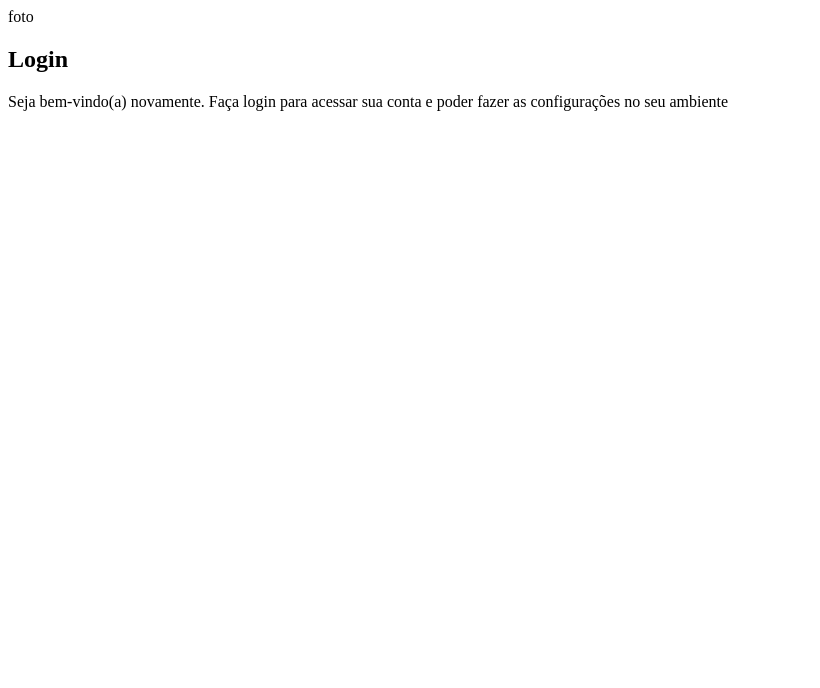
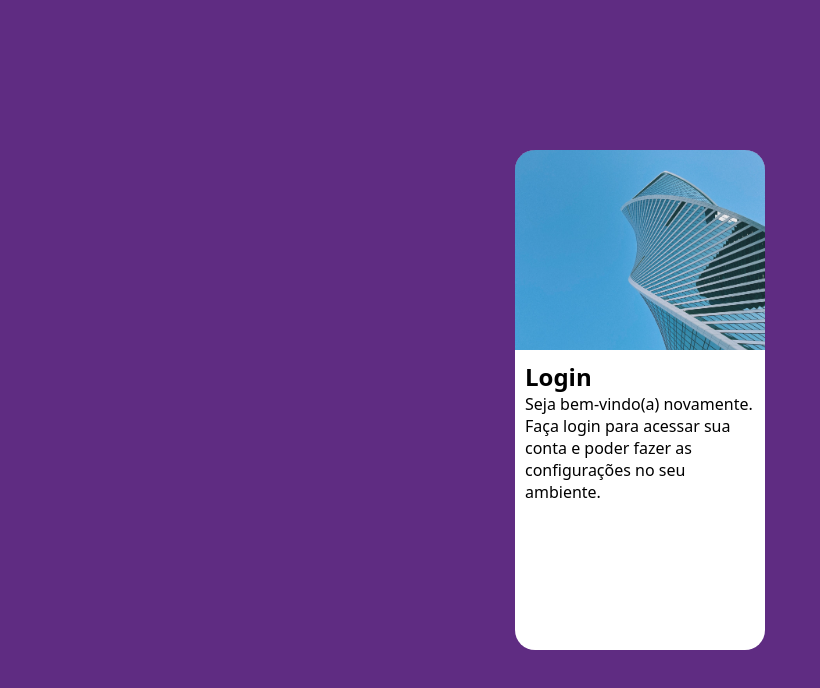
Before and after one commit to Pedroabh/projeto-login, a plain HTML site: page index.html in a window 1280 px wide. Shown: the whole page, without its empty margins (0-820 px from the left). Drawn offline with Linux system fonts and the light colour scheme.

Commit message:
Coloquei a paleta de cores, configurei o css

```diff
--- a/estilo/style.css
+++ b/estilo/style.css
@@ -4,3 +4,49 @@
     Verde: #49a09d
     Lilás: #5f2c82
 */
+
+* {
+    font-family: system-ui, -apple-system, BlinkMacSystemFont, 'Segoe UI', Roboto, Oxygen, Ubuntu, Cantarell, 'Open Sans', 'Helvetica Neue', sans-serif;
+    padding: 0px;
+    margin: 0px;
+    box-sizing: border-box;
+}
+
+body, html {
+    background-color: #5f2c82;
+    height: 100vh;
+    width: 100vw;
+}
+
+main {
+    position: relative;
+    height: 100vh;
+    width: 100vw;
+}
+
+section#login {
+    position: absolute;
+    top: 50%;
+    left: 50%;
+    transform: translate(-50%, -50%);
+    overflow: hidden;
+
+    background-color: white;
+    width: 250px;
+    height: 500px;
+    border-radius: 20px;
+    box-shadow: 0px 0px 0px rgba(0, 0, 0, 0.450);
+}
+
+section#login > div#imagem {
+    display: block;
+    background: #5f2c82 url(../imagens/metal.jpg) no-repeat;
+    background-size: cover;
+    background-position: right left;
+    height: 200px;
+}
+
+section#login > div#formulario {
+    display: block;
+    padding: 10px;
+}
--- a/index.html
+++ b/index.html
@@ -11,12 +11,12 @@
     <main>
         <section id="login">
             <div id="imagem">
-                foto
+                <!--Aqui vai a imagem, está no css-->
             </div>
 
             <div id="formulario">
                 <h1>Login</h1>
-                <p>Seja bem-vindo(a) novamente. Faça login para acessar sua conta e poder fazer as configurações no seu ambiente</p>
+                <p>Seja bem-vindo(a) novamente. Faça login para acessar sua conta e poder fazer as configurações no seu ambiente.</p>
                 <form action="login.php" method="post">
 
                 </form>
```
